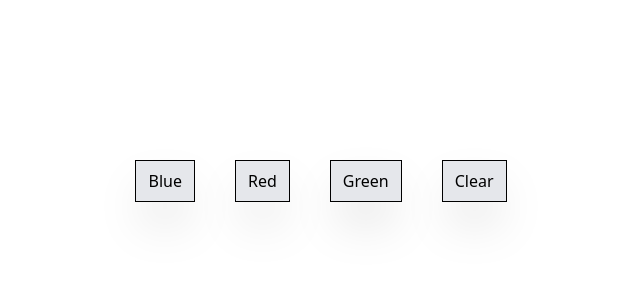
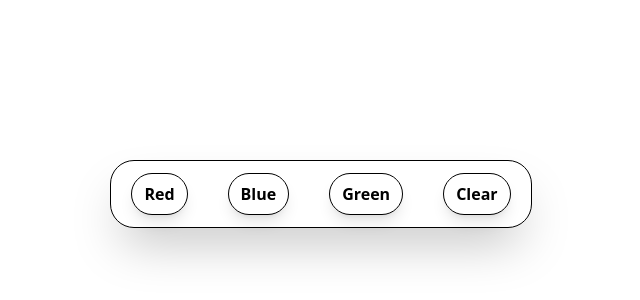
Before and after one commit to abhishekps-ariel/react-practice, a React (Vite) app: page / in a window 1280 px wide. Shown: the part 360-660 px from the top of the page, without its empty margins (319-959 px from the left). Built offline with nearby package versions, Linux system fonts and the light colour scheme.

Commit message:
design changes to the color controller

```diff
--- a/src/App.jsx
+++ b/src/App.jsx
@@ -6,12 +6,14 @@ function App() {
 
   return (
     <>
-    <div className=' bg-white h-screen w-screen flex justify-center' style={{backgroundColor:bgColor}}>
+    <div className=' bg-white h-screen w-screen flex justify-center duration-200' style={{backgroundColor:bgColor}}>
       <div className=' mt-130 absolute flex flex-wrap gap-10'>
-        <button className=' bg-gray-200 border shadow-2xl px-3 py-2 cursor-pointer' onClick={()=>setBgColor('blue')}>Blue</button>
-        <button className=' bg-gray-200 border shadow-2xl px-3 py-2 cursor-pointer' onClick={()=>setBgColor('red')}>Red</button>
-        <button className=' bg-gray-200 border shadow-2xl px-3 py-2 cursor-pointer' onClick={()=>setBgColor('green')}>Green</button>
-        <button className=' bg-gray-200 border shadow-2xl px-3 py-2 cursor-pointer' onClick={()=>setBgColor('White')}>Clear</button>
+        <div className='flex flex-wrap gap-10 bg-white px-5 py-3 rounded-3xl shadow-2xl border'>
+        <button className=' bg-white border shadow-lg font-bold px-3 py-2 cursor-pointer rounded-3xl' onClick={()=>setBgColor('red')}>Red</button>
+        <button className=' bg-white border shadow-lg font-bold px-3 py-2 cursor-pointer rounded-3xl' onClick={()=>setBgColor('blue')}>Blue</button>
+        <button className=' bg-white border shadow-lg font-bold px-3 py-2 cursor-pointer rounded-3xl' onClick={()=>setBgColor('green')}>Green</button>
+        <button className=' bg-white border shadow-lg font-bold px-3 py-2 cursor-pointer rounded-3xl' onClick={()=>setBgColor('White')}>Clear</button>
+        </div>
       </div>
     </div>
     </>
```
